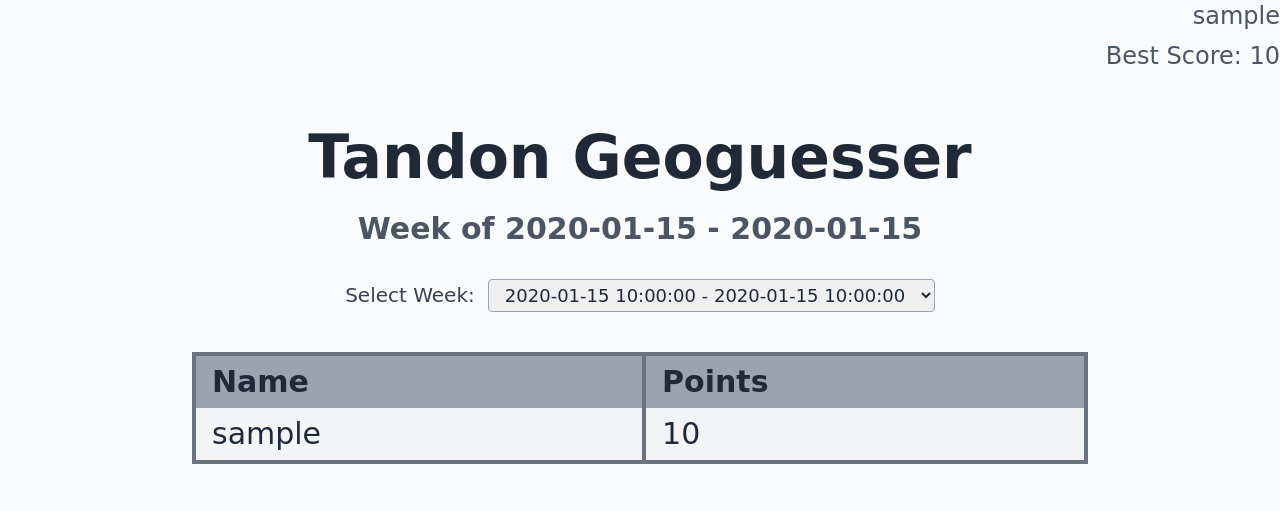
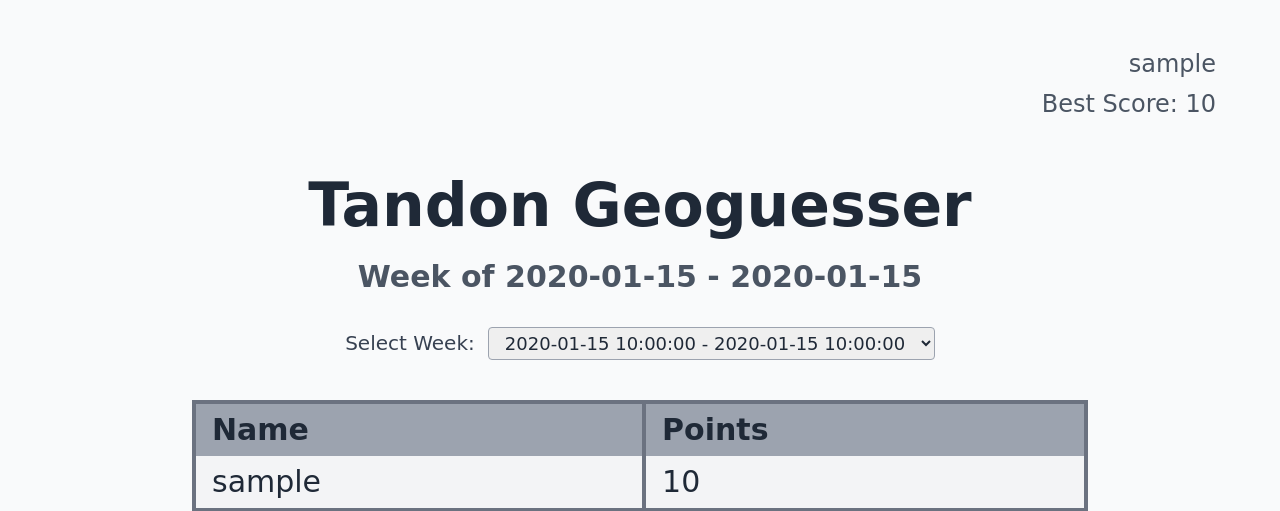
Before and after one commit to NelsonTG/tandongeo, a Flask app: template templates/TandonGeoguessrLeaderboard.html in a window 1280 px wide. Shown: the top 511 px of the page. Run offline with Flask 3, Linux system fonts and the light colour scheme; the template is opened without the code that fills it: most values are stand-ins (such as "Sample title", 1, 10 or a date in 2020); some libraries are stand-ins or nearby versions.

Commit message:
Update TandonGeoguessrLeaderboard.html

```diff
--- a/templates/TandonGeoguessrLeaderboard.html
+++ b/templates/TandonGeoguessrLeaderboard.html
@@ -9,7 +9,7 @@
 
 <body style="font-family: 'Comic Sans MS';" class="antialiased bg-gray-50 text-gray-800">
   <header>
-    <section class="grid gap-2 grid-rows-2 text-right text-gray-600 text-2xl">
+    <section class="mt-12 mr-16 grid gap-2 grid-rows-2 items-start text-right text-2xl text-gray-600">
       <p>{{ username }}</p>
       <p>Best Score: {{ best_score }}</p>
     </section>
```
